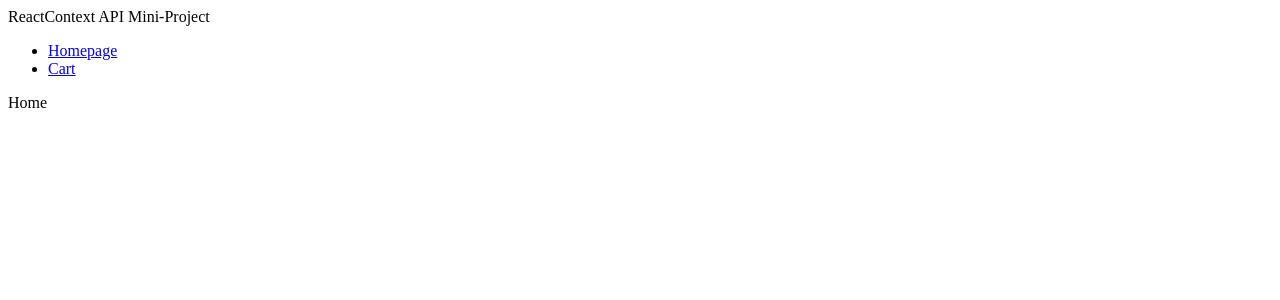
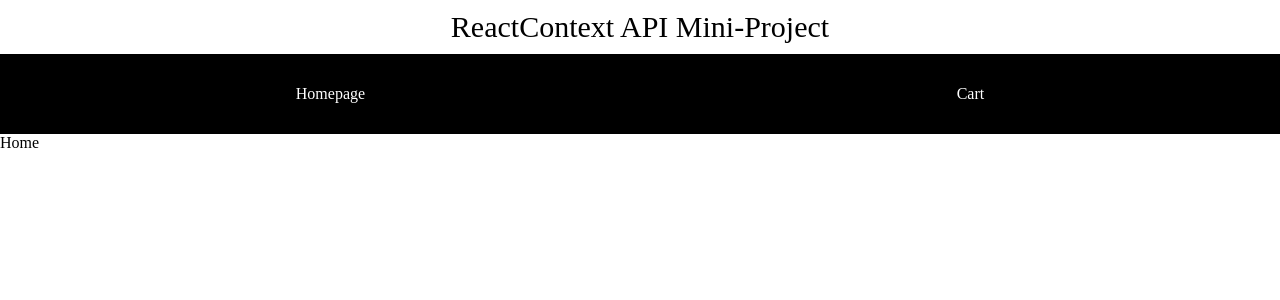
Before and after one commit to chaitanyatekane/contextapi-miniproject, a React (Create React App) app: page / in a window 1280 px wide. Shown: the top 300 px of the page. Built offline with nearby package versions, Linux system fonts and the light colour scheme.

Commit message:
add styles

```diff
--- a/src/App.css
+++ b/src/App.css
@@ -0,0 +1,4 @@
+a {
+  text-decoration: none;
+  color: inherit;
+}
--- a/src/components/Header.js
+++ b/src/components/Header.js
@@ -1,10 +1,11 @@
 import React from "react";
 import { Link } from "react-router-dom";
+import "./styles.css";
 
 const Header = () => {
   return (
     <div>
-      <span>ReactContext API Mini-Project</span>
+      <span className="header">ReactContext API Mini-Project</span>
       <ul className="nav">
         <li>
           <Link to="/">Homepage</Link>
--- /dev/null
+++ b/src/components/styles.css
@@ -0,0 +1,24 @@
+.header {
+  display: block;
+  text-align: center;
+  font-size: 30px;
+  margin: 10px 0;
+}
+
+.nav {
+  display: flex;
+  list-style: none;
+  justify-content: space-around;
+  align-items: center;
+  background-color: black;
+  height: 80px;
+  margin-top: 0;
+}
+
+.nav > li {
+  color: white;
+}
+
+.nav > li:hover {
+  color: turquoise;
+}
--- a/src/index.css
+++ b/src/index.css
@@ -0,0 +1,4 @@
+* {
+  margin: 0;
+  padding: 0;
+}
```
